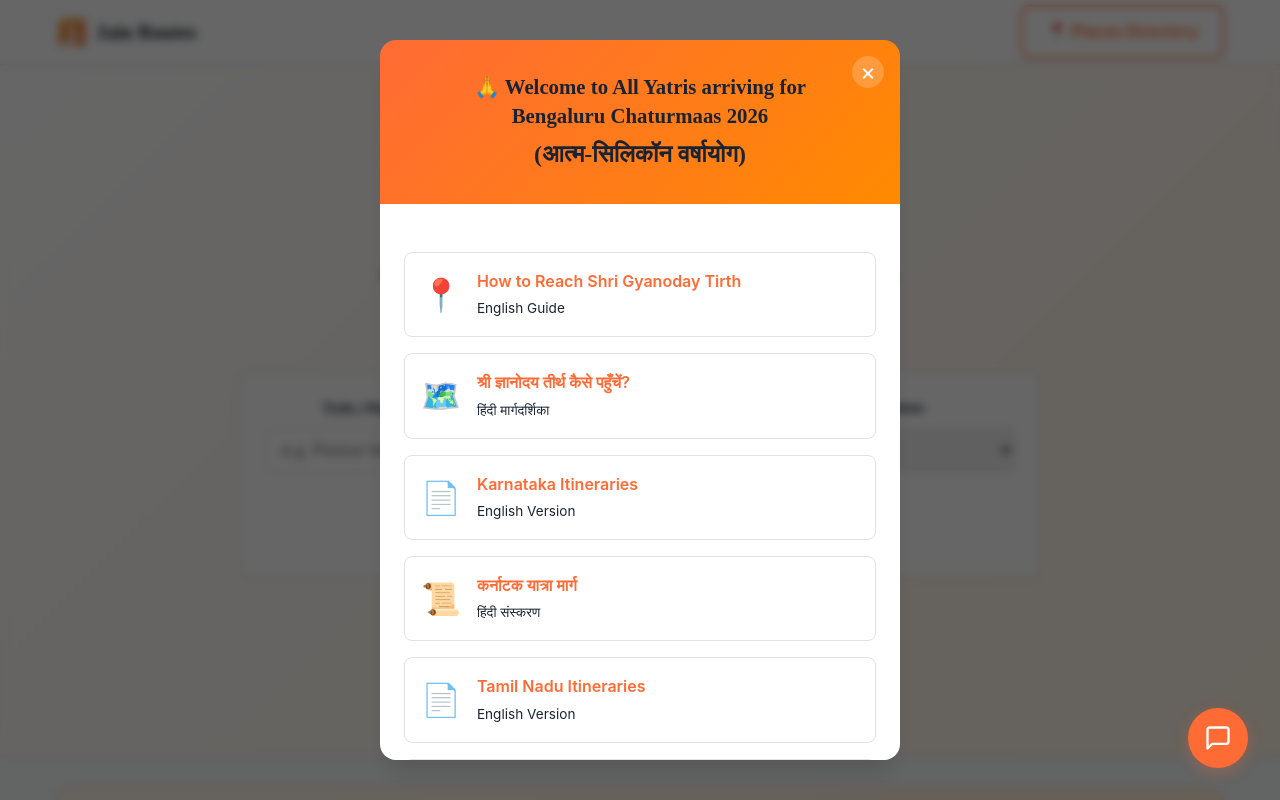
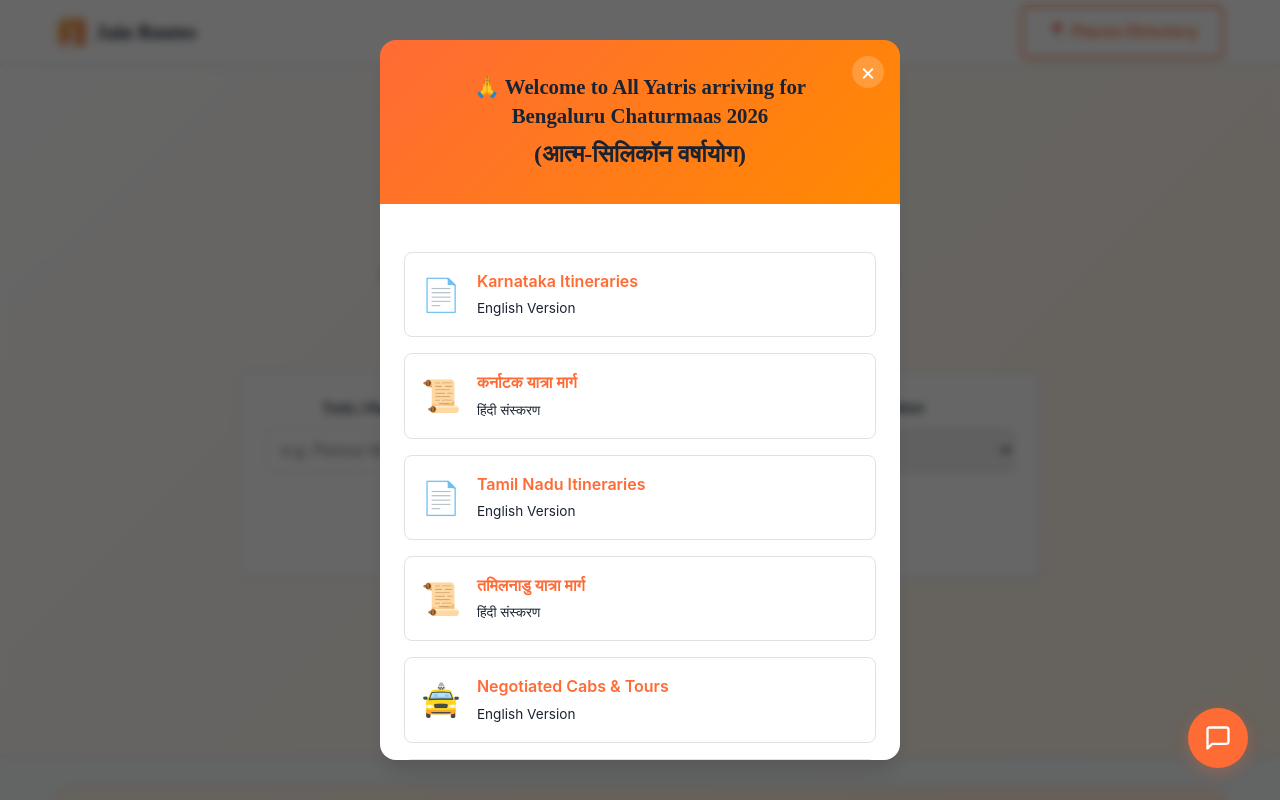
Before and after one commit to cjchirag7/jain-tirth-itineraries, a Next.js app: page / in a window 1280 px wide. Shown: the top 800 px of the page. Built offline with nearby package versions, Linux system fonts and the light colour scheme.

Commit message:
Remove travel guide links from modal

```diff
--- a/src/components/ChaturmasModal.tsx
+++ b/src/components/ChaturmasModal.tsx
@@ -47,21 +47,6 @@ export default function ChaturmasModal({ isOpen: controlledIsOpen, onClose }: Ch
 
                 <div className={styles.modalContent}>
                     <div className={styles.pdfLinks}>
-                        <a href="/gyanoday-travel-guide?lang=en" className={styles.pdfCard}>
-                            <div className={styles.pdfIcon}>📍</div>
-                            <div className={styles.pdfDetails}>
-                                <strong>How to Reach Shri Gyanoday Tirth</strong>
-                                <span>English Guide</span>
-                            </div>
-                        </a>
-
-                        <a href="/gyanoday-travel-guide?lang=hi" className={styles.pdfCard}>
-                            <div className={styles.pdfIcon}>🗺️</div>
-                            <div className={styles.pdfDetails}>
-                                <strong>श्री ज्ञानोदय तीर्थ कैसे पहुँचें?</strong>
-                                <span>हिंदी मार्गदर्शिका</span>
-                            </div>
-                        </a>
 
                         <a href="/pdfs/karnataka-itinerary-en.pdf" target="_blank" rel="noopener noreferrer" className={styles.pdfCard}>
                             <div className={styles.pdfIcon}>📄</div>
```
